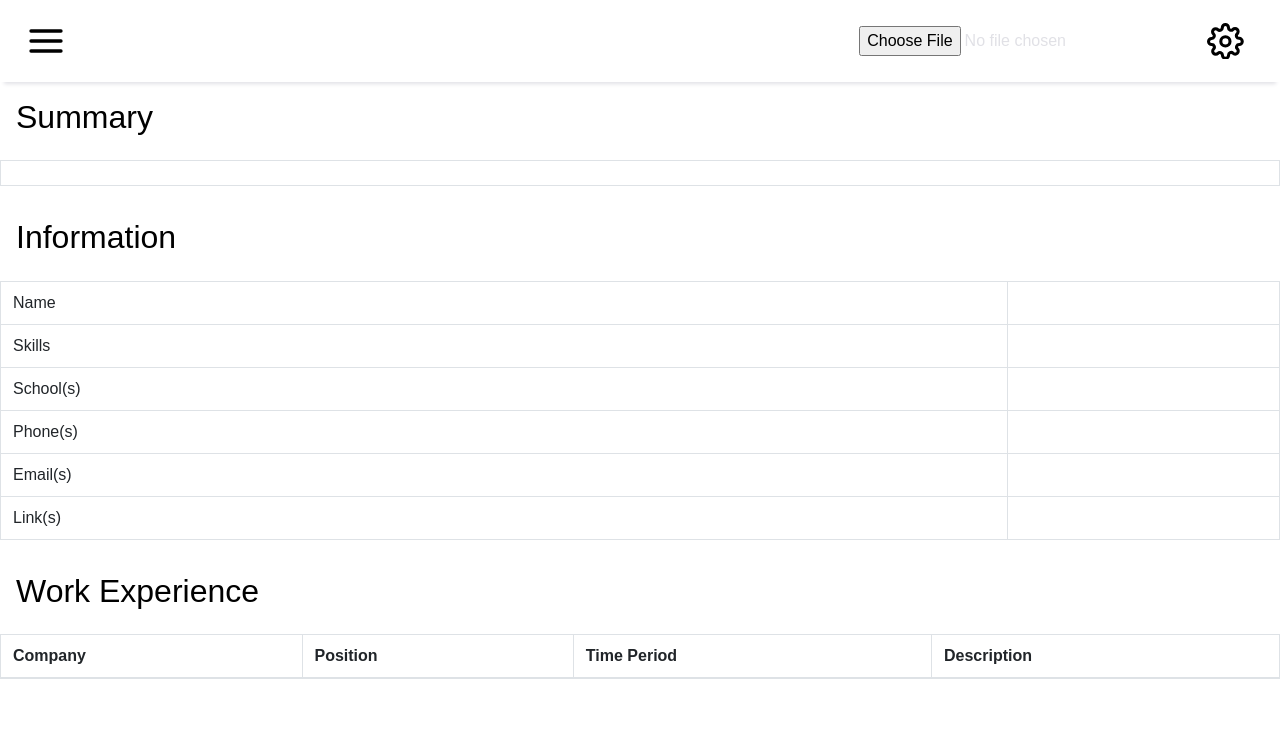
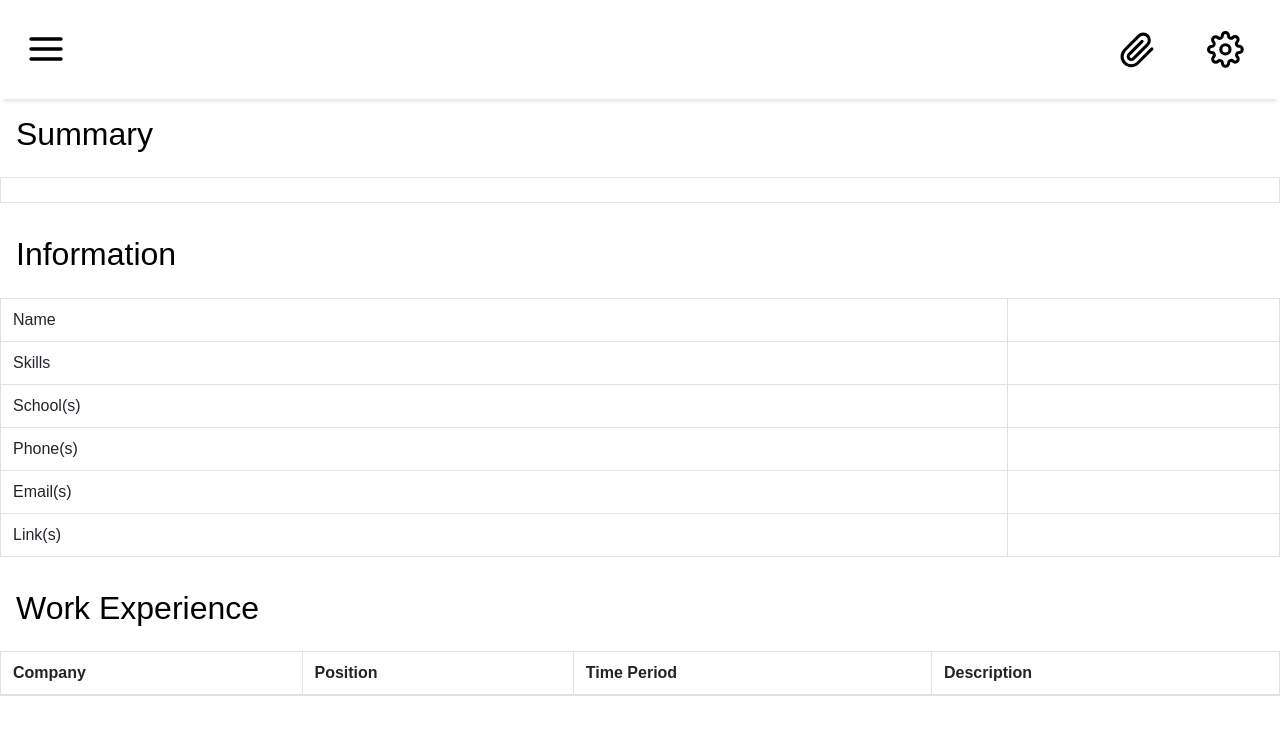
Before and after one commit to Harsh-Topi/resu-parse, a React app: page / in a window 1280 px wide. Shown: the top 734 px of the page. Built offline with nearby package versions, Linux system fonts and the light colour scheme.

Commit message:
implemented styling for upload button

```diff
--- a/src/App.tsx
+++ b/src/App.tsx
@@ -12,6 +12,7 @@ document.body.appendChild(mainElement);
 const App = () => {
   return (
     <>
+      <title>Resu-Parse</title>
       <GlobalStyle />
       <Greetings />
     </>
--- a/src/components/Greetings/fileupload.tsx
+++ b/src/components/Greetings/fileupload.tsx
@@ -10,11 +10,14 @@ type FileUploadState = {
 };
 
 type FileUploadProps = {
-  onFileUpload : ((response: any) => void)
-}
+  onFileUpload: (response: any) => void;
+};
 
-export class FileUpload extends React.Component<FileUploadProps, FileUploadState> {
-  constructor(props : FileUploadProps ) {
+export class FileUpload extends React.Component<
+  FileUploadProps,
+  FileUploadState
+> {
+  constructor(props: FileUploadProps) {
     super(props);
     this.state = {
       data: '',
@@ -32,16 +35,16 @@ export class FileUpload extends React.Component<FileUploadProps, FileUploadState
         .post(
           'https://kplymnyqq8.execute-api.ca-central-1.amazonaws.com/default/resume-parse',
           {
-            "body": {
-              "content": pdfDataString
-            }
+            body: {
+              content: pdfDataString,
+            },
           }
         )
         .then(
           (response: any) => {
             //console.log(response.data);
 
-            this.props.onFileUpload(response)
+            this.props.onFileUpload(response);
           },
           (error: any) => {
             console.log(error);
@@ -54,16 +57,18 @@ export class FileUpload extends React.Component<FileUploadProps, FileUploadState
 
   render() {
     return (
-      // <NavBarButtons onClick={() => console.log("test")}>
-      //     <FiPaperclip>
-      //         <input type="file" onChange={(event:any) => this.baseConvert(event.target.files[0])} />
-        //     </FiPaperclip>
-      // </NavBarButtons>
-      <input
-        type="file"
-        accept=".pdf, .docx"
-        onChange={(event: any) => this.baseConvert(event.target.files[0])}
-      />
+      <>
+        <label htmlFor="file-upload" className={'pt-3'} style={{ cursor: 'pointer', display: 'inline-block', padding: '6px 6px 6px 6px' }}>
+          <FiPaperclip />
+        </label>
+        <input
+          style={{ display: 'none' }}
+          id="file-upload"
+          type="file"
+          accept=".pdf"
+          onChange={(event: any) => this.baseConvert(event.target.files[0])}
+        />
+      </>
     );
   }
 }
--- a/src/components/Greetings/index.tsx
+++ b/src/components/Greetings/index.tsx
@@ -16,7 +16,6 @@ import { IconContext } from 'react-icons';
 import { FiSettings, FiPaperclip, FiMenu, FiFileText } from 'react-icons/fi';
 
 import { FileUpload } from './fileupload';
-import { DocView } from './docview';
 
 const infoList = [
   'Name',
@@ -55,6 +54,36 @@ export class Greetings extends React.Component<{}, dataState> {
     var posBuffer = [];
 
     for (var i = 0; i < positionArr.length; i++) {
+      var title = positionArr[i].hasOwnProperty('title')
+        ? positionArr[i].title
+        : '??';
+      var org = positionArr[i].hasOwnProperty('org')
+        ? positionArr[i].org
+        : '??';
+      var startMonth = positionArr[i].hasOwnProperty('start')
+        ? positionArr[i].start.month
+        : '??';
+      var startYear = positionArr[i].hasOwnProperty('start')
+        ? positionArr[i].start.year
+        : '??';
+      var endMonth = positionArr[i].hasOwnProperty('end')
+        ? positionArr[i].end.month
+        : '??';
+      var endYear = positionArr[i].hasOwnProperty('end')
+        ? positionArr[i].end.year
+        : '??';
+      var summary = positionArr[i].hasOwnProperty('summary')
+        ? positionArr[i].summary
+        : '??';
+
+      var endDate = '';
+
+      if (positionArr[i].hasOwnProperty('isCurrent')) {
+        endDate = 'Present';
+      } else {
+        endDate = endMonth + '/' + endYear;
+      }
+
       posBuffer.push(
         <tr>
           <td>{positionArr[i].org}</td>
@@ -64,9 +93,7 @@ export class Greetings extends React.Component<{}, dataState> {
               '/' +
               positionArr[i].start.year +
               ' to ' +
-              positionArr[i].end.month +
-              '/' +
-              positionArr[i].end.year}
+              endDate}
           </td>
           <td>{positionArr[i].summary}</td>
         </tr>
@@ -87,14 +114,17 @@ export class Greetings extends React.Component<{}, dataState> {
     var phones = '';
     var schools = '';
 
-
     // need to check if all of these fields actually exist before looping through arrays
 
-
+    if (response.data.hasOwnProperty('names')) {
       for (var i = 0; i < response.data.names.length; i++) {
         names += response.data.names[i];
       }
+    } else {
+      names = '??';
+    }
 
+    if (response.data.hasOwnProperty('emails')) {
       for (var i = 0; i < response.data.emails.length; i++) {
         emails += response.data.emails[i].value;
         emails += ', ';
@@ -102,7 +132,11 @@ export class Greetings extends React.Component<{}, dataState> {
           emails = emails.substring(0, emails.length - 2);
         }
       }
+    } else {
+      emails = '??';
+    }
 
+    if (response.data.hasOwnProperty('links')) {
       for (var i = 0; i < response.data.links.length; i++) {
         links += response.data.links[i].url;
         links += ', ';
@@ -110,7 +144,11 @@ export class Greetings extends React.Component<{}, dataState> {
           links = links.substring(0, links.length - 2);
         }
       }
+    } else {
+      links = '??';
+    }
 
+    if (response.data.hasOwnProperty('phones')) {
       for (var i = 0; i < response.data.phones.length; i++) {
         phones += response.data.phones[i].value;
         phones += ', ';
@@ -118,31 +156,78 @@ export class Greetings extends React.Component<{}, dataState> {
           phones = phones.substring(0, phones.length - 2);
         }
       }
+    } else {
+      phones = '??';
+    }
 
+    if (response.data.hasOwnProperty('schools')) {
       for (var i = 0; i < response.data.schools.length; i++) {
+        var org = response.data.schools[i].hasOwnProperty('org')
+          ? response.data.schools[i].org
+          : '??';
+        var degree = response.data.schools[i].hasOwnProperty('degree')
+          ? response.data.schools[i].degree
+          : '??';
+        var field = response.data.schools[i].hasOwnProperty('field')
+          ? response.data.schools[i].field
+          : '??';
+        var startMonth = response.data.schools[i].hasOwnProperty('start')
+          ? response.data.schools[i].start.month
+          : '??';
+        var startYear = response.data.schools[i].hasOwnProperty('start')
+          ? response.data.schools[i].start.year
+          : '??';
+        var endMonth = response.data.schools[i].hasOwnProperty('end')
+          ? response.data.schools[i].end.month
+          : '??';
+        var endYear = response.data.schools[i].hasOwnProperty('end')
+          ? response.data.schools[i].end.year
+          : '??';
+
         schools +=
           '(' +
-        response.data.schools[i].org +
+          org +
           ', ' +
-        response.data.schools[i].degree +
+          degree +
           ', studying ' +
-        response.data.schools[i].field +
+          field +
           ', from  ' +
-        response.data.schools[i].start.month +
+          startMonth +
           '/' +
-        response.data.schools[i].start.year +
+          startYear +
           ' to ' +
-        response.data.schools[i].end.month +
+          endMonth +
           '/' +
-        response.data.schools[i].end.year +
+          endYear +
           ')';
       }
+    } else {
+      schools = '??';
+    }
 
+    if (response.data.hasOwnProperty('positions')) {
       this.processPositions(response.data.positions);
+    } else {
+      var posBuffer = [];
+
+      posBuffer.push(
+        <tr>
+          <td>No positions found</td>
+        </tr>
+      );
+
+      this.setState({
+        positionBuffer: posBuffer,
+      });
+    }
 
     var temp4Map = [''];
     temp4Map[0] = names;
-    temp4Map[1] = response.data.summary.skills;
+    temp4Map[1] =
+      response.data.hasOwnProperty('summary') &&
+      response.data.summary.hasOwnProperty('skills')
+        ? response.data.summary.skills
+        : '??'; // summary skills
     temp4Map[2] = schools;
     temp4Map[3] = phones;
     temp4Map[4] = emails;
@@ -155,8 +240,12 @@ export class Greetings extends React.Component<{}, dataState> {
       links: links,
       phone: phones,
       school: schools,
-      skills: response.data.summary.skills,
-      summary: response.data.summary.experience,
+      skills: temp4Map[1],
+      summary:
+        response.data.hasOwnProperty('summary') &&
+        response.data.summary.hasOwnProperty('experience')
+          ? response.data.summary.experience
+          : '??',
       dataArr: temp4Map,
     });
   }
@@ -177,9 +266,9 @@ export class Greetings extends React.Component<{}, dataState> {
               <Navbar.Toggle />
               <Navbar.Collapse className="justify-content-end">
                 <IconContext.Provider value={{ color: 'black', size: '2.3em' }}>
-                  <BigPreviewButton>
+                  {/* <BigPreviewButton>
                     <FiFileText />
-                  </BigPreviewButton>
+                  </BigPreviewButton> */}
                   <FileUpload
                     onFileUpload={this.setDataAfterUpload.bind(this)}
                   />
```
Also changed, not shown: electron/main.ts (+2 -5 lines), src/components/Greetings/styles.ts (+0 -9 lines). Lines whose indentation alone changed are shown as unchanged.
